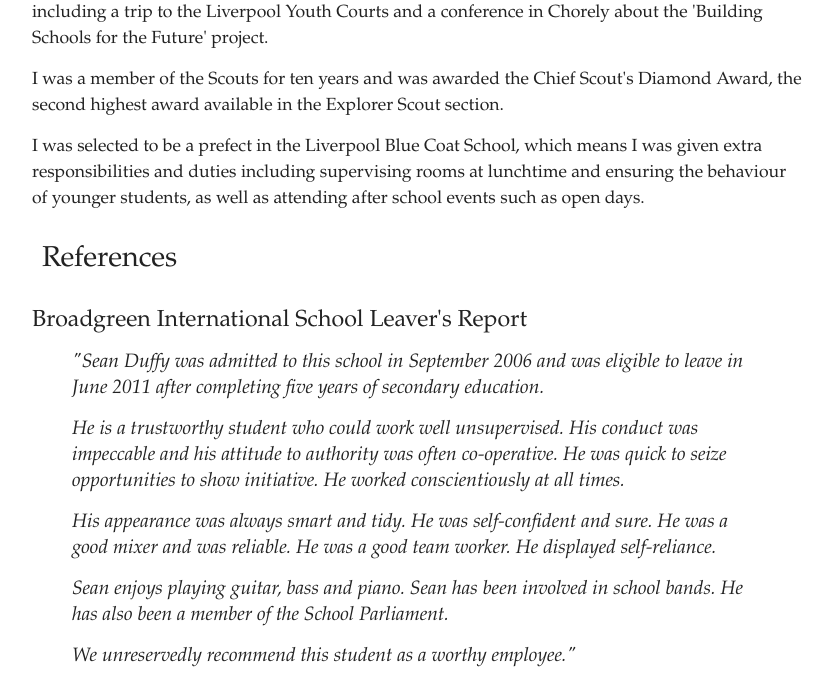
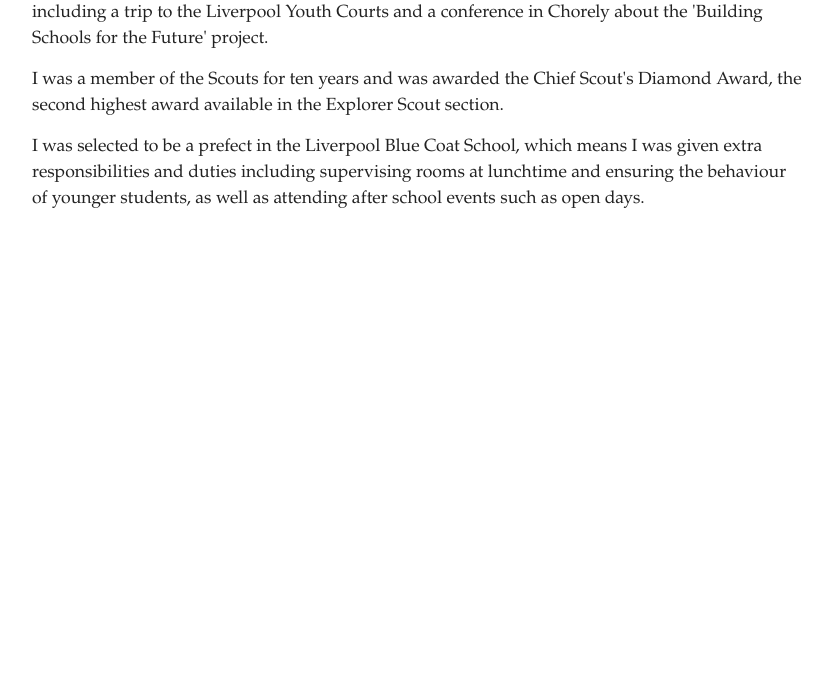
Before and after one commit to sean-duffy/blog-old, a Django app: page /cv/ in a window 1280 px wide. Shown: the part 3214-3914 px from the top of the page, without its empty margins (223-1055 px from the left). After the commit the page ends 3422 px from the top, so only its background shows below. Run offline with Django 3.2, Linux system fonts and the light colour scheme; some web fonts are replaced.

Commit message:
Remove references section

```diff
--- a/blog/templates/main/cv.html
+++ b/blog/templates/main/cv.html
@@ -219,30 +219,6 @@
                 duties including supervising rooms at lunchtime and ensuring the behaviour of younger students, as well as attending after
                 school events such as open days.
 			</p>
-
-			<h2>References</h2>
-			<h3>Broadgreen International School Leaver's Report</h3>
-			<blockquote>
-				<p>
-                "Sean Duffy was admitted to this school in September 2006 and was eligible to leave in June 2011 after completing five
-                years of secondary education.
-				</p>
-				<p>
-                He is a trustworthy student who could work well unsupervised. His conduct was impeccable and his attitude to authority
-                was often co-operative. He was quick to seize opportunities to show initiative. He worked conscientiously at all times.
-				</p>
-				<p>
-                His appearance was always smart and tidy. He was self-confident and sure. He was a good mixer and was reliable.
-                He was a good team worker. He displayed self-reliance.
-				</p>
-				<p>
-                Sean enjoys playing guitar, bass and piano. Sean has been involved in school bands. He has also been a member of
-                the School Parliament.
-				</p>
-				<p>
-                We unreservedly recommend this student as a worthy employee."
-				</p>
-			</blockquote>
 		</section>
 	</body>
 </html>
```
